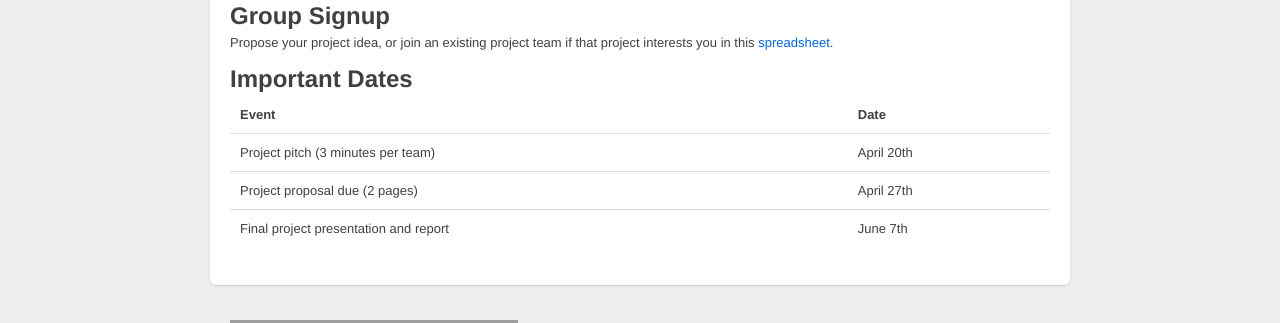
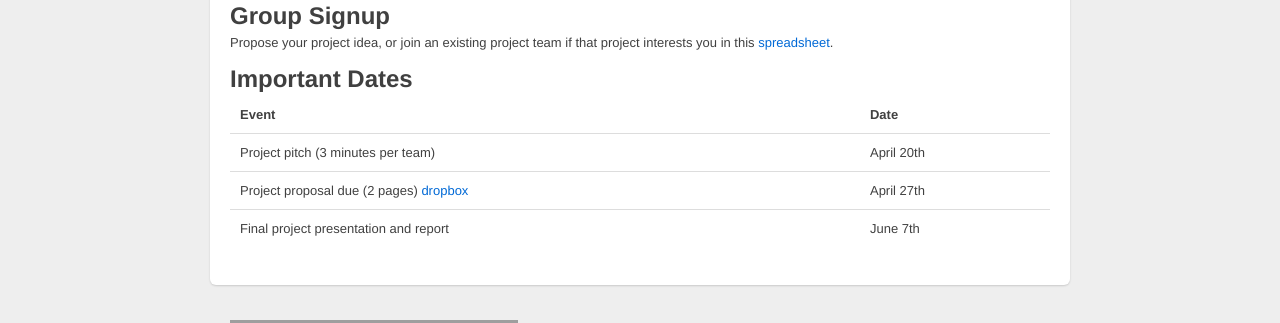
Before and after one commit to dlsys-course/dlsys-course.github.io, a Jekyll site: the page built from project.md, in a window 1280 px wide. Shown: the part 398-721 px from the top of the page. Built offline with Jekyll 4.4.1, drawn with Linux system fonts in a browser that asks for light colours; grey boxes are pictures that could not be loaded.

```diff
--- a/project.md
+++ b/project.md
@@ -23,5 +23,5 @@ Propose your project idea, or join an existing project team if that project inte
 |  Event               |    Date    |
 |----------------------|------------|
 | Project pitch (3 minutes per team) | April 20th |
-| Project proposal due (2 pages) | April 27th |
+| Project proposal due (2 pages) [dropbox](https://catalyst.uw.edu/collectit/assignment/arvindk/40126/159876) | April 27th |
 | Final project presentation and report | June 7th |
```
Also changed, not shown: schedule.md (+1 -1 lines), 1 other file.
